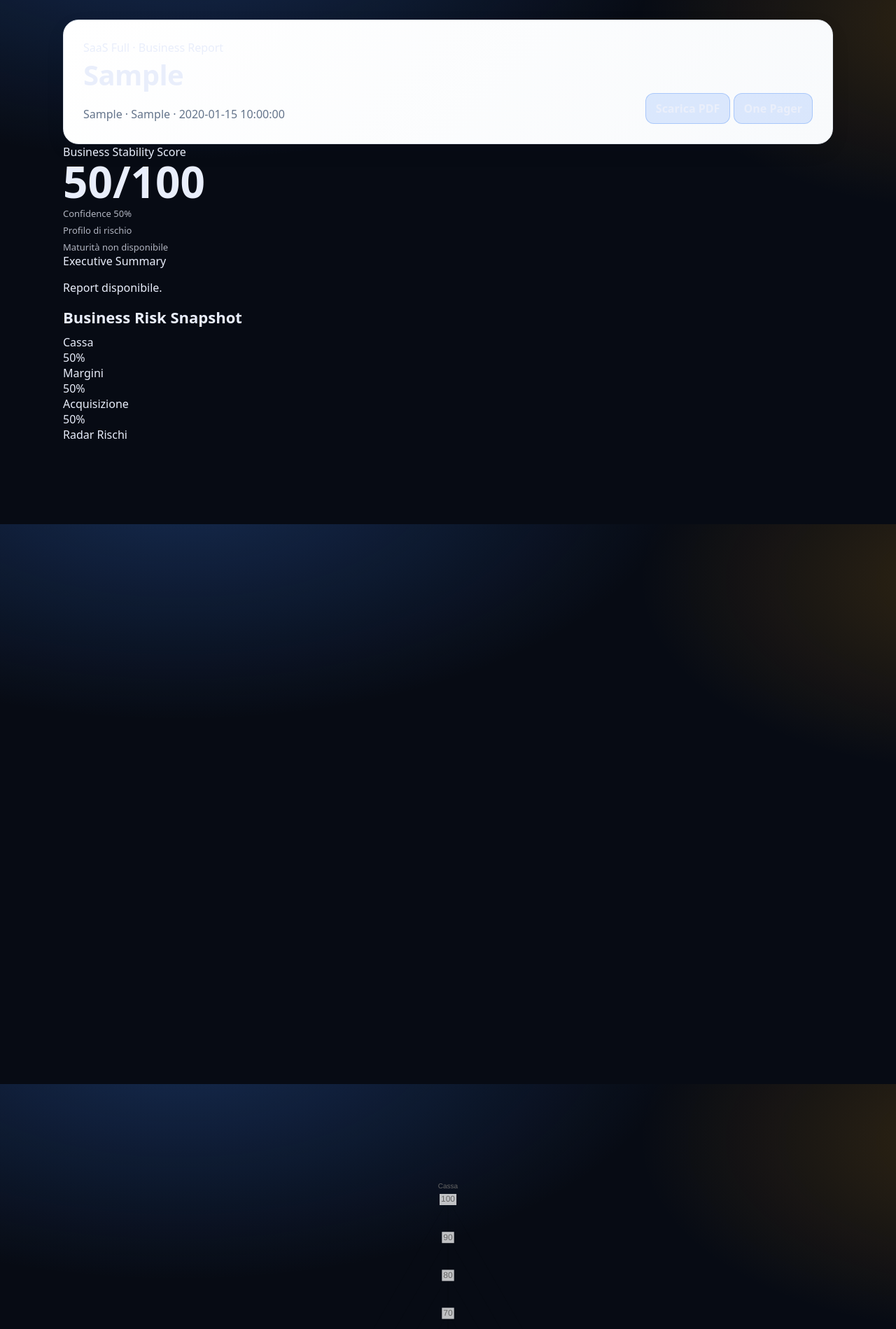
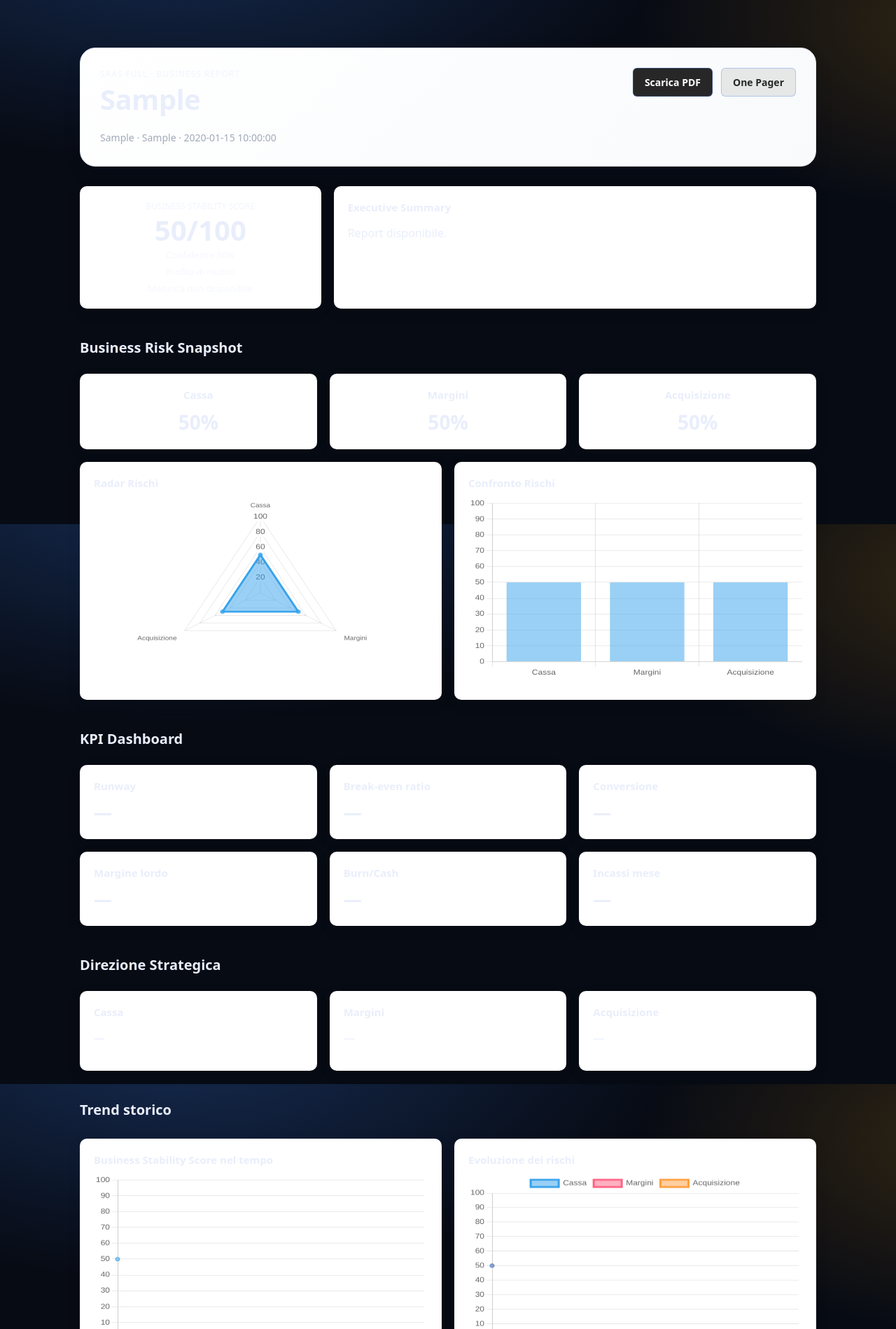
Before and after one commit to adiutorialessandro/saas_full, a Flask app: page /report/1 in a window 1280 px wide. Shown: the part 51-1950 px from the top of the page at 70% size. Run offline with Flask 3, Linux system fonts and the light colour scheme; a user stored in the database is signed in; tables that the repository leaves empty hold one stand-in row (values such as "Sample post").

Commit message:
Fix interactive report template and trend badges

```diff
--- a/app/routes/report.py
+++ b/app/routes/report.py
@@ -116,10 +116,42 @@
                 }
             )
 
+    delta = {
+        "score": None,
+        "cash": None,
+        "margini": None,
+        "acq": None,
+    }
+
+    if len(history) >= 2:
+        current = history[-1]
+        previous = history[-2]
+
+        try:
+            delta["score"] = round(float(current["overall_score"]) - float(previous["overall_score"]), 1)
+        except Exception:
+            delta["score"] = None
+
+        try:
+            delta["cash"] = round(float(current["cash"]) - float(previous["cash"]), 1)
+        except Exception:
+            delta["cash"] = None
+
+        try:
+            delta["margini"] = round(float(current["margini"]) - float(previous["margini"]), 1)
+        except Exception:
+            delta["margini"] = None
+
+        try:
+            delta["acq"] = round(float(current["acq"]) - float(previous["acq"]), 1)
+        except Exception:
+            delta["acq"] = None
+
     return render_template(
         "report_full.html",
         scan=scan,
         scan_meta=scan_meta,
         vm=vm,
         history=history,
+        delta=delta,
     )
--- a/app/static/css/report.css
+++ b/app/static/css/report.css
@@ -1,166 +1,251 @@
+/* ===============================
+REPORT LAYOUT
+=============================== */
+
 .report-wrap{
   max-width:1200px;
-  margin:0 auto;
-  padding:32px 20px 48px;
+  margin:auto;
+  padding:40px 24px 60px;
 }
+
+.report-section{
+  margin-top:42px;
+}
+
+.section-head{
+  display:flex;
+  align-items:center;
+  justify-content:space-between;
+  margin-bottom:14px;
+}
+
+.section-head h2{
+  font-size:20px;
+  font-weight:600;
+}
+
+
+/* ===============================
+HERO
+=============================== */
 
 .report-hero{
   display:flex;
   justify-content:space-between;
   align-items:flex-start;
-  gap:20px;
-  margin-bottom:24px;
+  margin-bottom:28px;
 }
 
 .report-kicker{
   font-size:12px;
-  letter-spacing:.08em;
   text-transform:uppercase;
-  opacity:.7;
-  margin-bottom:8px;
-}
-
-.report-hero h1{
-  margin:0;
-  font-size:34px;
-  line-height:1.1;
+  letter-spacing:1px;
+  opacity:.6;
 }
 
 .report-sub{
-  margin-top:8px;
-  opacity:.75;
+  opacity:.6;
+  font-size:14px;
 }
 
 .hero-actions{
   display:flex;
-  gap:10px;
-  flex-wrap:wrap;
+  gap:12px;
 }
 
-.hero-grid,
-.chart-grid,
-.grid-3{
+.btn{
+  padding:10px 16px;
+  border-radius:6px;
+  background:#111;
+  color:#fff;
+  text-decoration:none;
+  font-size:14px;
+}
+
+.btn-secondary{
+  background:#e5e5e5;
+  color:#111;
+}
+
+
+/* ===============================
+GRID
+=============================== */
+
+.hero-grid{
   display:grid;
-  grid-template-columns:repeat(3, minmax(0, 1fr));
+  grid-template-columns:1fr 2fr;
   gap:18px;
 }
 
-.hero-grid{
-  grid-template-columns:1fr 2fr;
-  margin-bottom:24px;
+.grid-3{
+  display:grid;
+  grid-template-columns:repeat(3,1fr);
+  gap:18px;
 }
 
-.report-section{
-  margin-top:28px;
+.chart-grid{
+  display:grid;
+  grid-template-columns:1fr 1fr;
+  gap:18px;
+  margin-top:18px;
 }
 
-.section-head{
-  margin-bottom:14px;
-}
 
-.section-head h2{
-  margin:0;
-  font-size:22px;
-}
+/* ===============================
+CARDS
+=============================== */
 
 .report-card{
   background:#fff;
-  border:1px solid rgba(15,23,42,.08);
-  border-radius:18px;
-  box-shadow:0 8px 24px rgba(15,23,42,.06);
+  border-radius:10px;
   padding:20px;
+  box-shadow:0 6px 20px rgba(0,0,0,0.08);
 }
 
 .card-title{
-  font-size:16px;
-  font-weight:700;
+  font-size:15px;
+  font-weight:600;
   margin-bottom:10px;
 }
 
 .card-label{
+  font-size:12px;
+  text-transform:uppercase;
+  opacity:.6;
+  margin-bottom:6px;
+}
+
+.muted{
   font-size:13px;
-  opacity:.7;
-  margin-bottom:8px;
+  opacity:.6;
+}
+
+.score-card{
+  text-align:center;
 }
 
 .score-big{
-  font-size:46px;
-  font-weight:800;
-  line-height:1;
-  margin-bottom:10px;
+  font-size:40px;
+  font-weight:700;
+  margin:6px 0;
 }
 
-.muted{
-  opacity:.72;
-  margin-top:6px;
+
+/* ===============================
+RISK
+=============================== */
+
+.risk-card{
+  text-align:center;
 }
 
-.risk-card .risk-value,
-.kpi-value{
-  font-size:30px;
-  font-weight:800;
+.risk-value{
+  font-size:28px;
+  font-weight:700;
 }
 
-.chart-grid .report-card{
-  min-height:320px;
+
+/* ===============================
+KPI
+=============================== */
+
+.kpi-value{
+  font-size:26px;
+  font-weight:700;
 }
 
-.chart-grid canvas{
-  width:100% !important;
-  height:250px !important;
-}
+
+/* ===============================
+ACTION PLAN
+=============================== */
 
 .plan-list{
   display:flex;
   flex-direction:column;
-  gap:16px;
+  gap:14px;
 }
 
 .plan-row{
-  display:grid;
-  grid-template-columns:140px 1fr;
-  gap:16px;
-  padding-bottom:14px;
-  border-bottom:1px solid rgba(15,23,42,.08);
-}
-
-.plan-row:last-child{
-  border-bottom:none;
-  padding-bottom:0;
+  display:flex;
+  gap:18px;
 }
 
 .plan-week{
-  font-weight:700;
+  font-weight:600;
+  min-width:120px;
 }
 
 .plan-action{
-  font-weight:600;
-  margin-bottom:6px;
+  font-weight:500;
 }
 
 .plan-meta{
-  opacity:.72;
-  font-size:14px;
+  font-size:13px;
+  opacity:.65;
 }
 
-@media (max-width: 900px){
-  .hero-grid,
-  .chart-grid,
-  .grid-3,
-  .report-hero{
-    grid-template-columns:1fr;
-    display:grid;
-  }
 
-  .plan-row{
-    grid-template-columns:1fr;
-  }
-}
-.chart-grid .report-card{
-  min-height: 340px;
+/* ===============================
+CHART
+=============================== */
+
+.report-card canvas{
+  width:100%!important;
+  height:260px!important;
 }
 
-.chart-grid canvas{
-  width: 100% !important;
-  height: 260px !important;
+.chart-grid .report-card{
+  min-height:340px;
 }
+
+
+/* ===============================
+RESPONSIVE
+=============================== */
+
+@media (max-width:1000px){
+
+.hero-grid{
+grid-template-columns:1fr;
+}
+
+.grid-3{
+grid-template-columns:1fr;
+}
+
+.chart-grid{
+grid-template-columns:1fr;
+}
+
+.report-wrap{
+padding:28px 18px 40px;
+}
+
+}
+
+.trend-badge{
+  display:inline-flex;
+  align-items:center;
+  gap:6px;
+  margin-top:10px;
+  padding:6px 10px;
+  border-radius:999px;
+  font-size:12px;
+  font-weight:600;
+}
+
+.trend-up{
+  background:rgba(16,185,129,.12);
+  color:#059669;
+}
+
+.trend-down{
+  background:rgba(239,68,68,.12);
+  color:#dc2626;
+}
+
+.trend-flat{
+  background:rgba(100,116,139,.12);
+  color:#475569;
+}
--- /dev/null
+++ b/app/templates/report_full.html
@@ -0,0 +1,399 @@
+{% extends "base.html" %}
+{% block content %}
+<link rel="stylesheet" href="{{ url_for('static', filename='css/report.css') }}">
+<script src="https://cdn.jsdelivr.net/npm/chart.js"></script>
+
+<div class="report-wrap">
+  <div class="report-hero">
+    <div>
+      <div class="report-kicker">SaaS Full · Business Report</div>
+      <h1>{{ scan_meta.settore }}</h1>
+      <div class="report-sub">
+        {{ scan_meta.modello }} · {{ scan_meta.mese }}
+        {% if scan_meta.created_at %} · {{ scan_meta.created_at }}{% endif %}
+      </div>
+    </div>
+
+    <div class="hero-actions">
+      <a class="btn" href="{{ url_for('scans.scan_pdf', scan_id=scan.id) }}">Scarica PDF</a>
+      <a class="btn btn-secondary" href="{{ url_for('scans.scan_onepager', scan_id=scan.id) }}">One Pager</a>
+    </div>
+  </div>
+
+  <section class="hero-grid">
+    <div class="report-card score-card">
+      <div class="card-label">Business Stability Score</div>
+      <div class="score-big">{{ vm.state.overall_score or 50 }}/100</div>
+
+      {% if delta and delta.score is not none %}
+        <div class="trend-badge {% if delta.score > 0 %}trend-up{% elif delta.score < 0 %}trend-down{% else %}trend-flat{% endif %}">
+          {% if delta.score > 0 %}
+            ↑ +{{ delta.score }}
+          {% elif delta.score < 0 %}
+            ↓ {{ delta.score }}
+          {% else %}
+            → {{ delta.score }}
+          {% endif %}
+          vs scan precedente
+        </div>
+      {% endif %}
+
+      <div class="muted">Confidence {{ vm.state.confidence or 50 }}%</div>
+      <div class="muted">{{ vm.state.risk_profile }}</div>
+      <div class="muted">{{ vm.state.maturity_label }}</div>
+    </div>
+
+    <div class="report-card">
+      <div class="card-title">Executive Summary</div>
+      <p>{{ vm.state.summary }}</p>
+    </div>
+  </section>
+
+  <section class="report-section">
+    <div class="section-head">
+      <h2>Business Risk Snapshot</h2>
+    </div>
+
+    <div class="grid-3">
+      <div class="report-card risk-card">
+        <div class="card-title">Cassa</div>
+        <div class="risk-value">{{ ((vm.risks.cash or 0) * 100)|round|int }}%</div>
+        {% if delta and delta.cash is not none %}
+          <div class="trend-badge {% if delta.cash < 0 %}trend-up{% elif delta.cash > 0 %}trend-down{% else %}trend-flat{% endif %}">
+            {% if delta.cash < 0 %}
+              ↑ {{ delta.cash|abs }}
+            {% elif delta.cash > 0 %}
+              ↓ +{{ delta.cash }}
+            {% else %}
+              → {{ delta.cash }}
+            {% endif %}
+            vs precedente
+          </div>
+        {% endif %}
+      </div>
+
+      <div class="report-card risk-card">
+        <div class="card-title">Margini</div>
+        <div class="risk-value">{{ ((vm.risks.margini or 0) * 100)|round|int }}%</div>
+        {% if delta and delta.margini is not none %}
+          <div class="trend-badge {% if delta.margini < 0 %}trend-up{% elif delta.margini > 0 %}trend-down{% else %}trend-flat{% endif %}">
+            {% if delta.margini < 0 %}
+              ↑ {{ delta.margini|abs }}
+            {% elif delta.margini > 0 %}
+              ↓ +{{ delta.margini }}
+            {% else %}
+              → {{ delta.margini }}
+            {% endif %}
+            vs precedente
+          </div>
+        {% endif %}
+      </div>
+
+      <div class="report-card risk-card">
+        <div class="card-title">Acquisizione</div>
+        <div class="risk-value">{{ ((vm.risks.acq or 0) * 100)|round|int }}%</div>
+        {% if delta and delta.acq is not none %}
+          <div class="trend-badge {% if delta.acq < 0 %}trend-up{% elif delta.acq > 0 %}trend-down{% else %}trend-flat{% endif %}">
+            {% if delta.acq < 0 %}
+              ↑ {{ delta.acq|abs }}
+            {% elif delta.acq > 0 %}
+              ↓ +{{ delta.acq }}
+            {% else %}
+              → {{ delta.acq }}
+            {% endif %}
+            vs precedente
+          </div>
+        {% endif %}
+      </div>
+    </div>
+
+    <div class="chart-grid">
+      <div class="report-card">
+        <div class="card-title">Radar Rischi</div>
+        <canvas id="riskRadar"></canvas>
+      </div>
+      <div class="report-card">
+        <div class="card-title">Confronto Rischi</div>
+        <canvas id="riskBars"></canvas>
+      </div>
+    </div>
+  </section>
+
+  <section class="report-section">
+    <div class="section-head">
+      <h2>KPI Dashboard</h2>
+    </div>
+
+    <div class="grid-3">
+      <div class="report-card">
+        <div class="card-title">Runway</div>
+        <div class="kpi-value">
+          {% if vm.kpi.runway_mesi is not none %}
+            {{ "%.1f"|format(vm.kpi.runway_mesi) }} mesi
+          {% else %}
+            —
+          {% endif %}
+        </div>
+      </div>
+
+      <div class="report-card">
+        <div class="card-title">Break-even ratio</div>
+        <div class="kpi-value">
+          {% if vm.kpi.break_even_ratio is not none %}
+            {{ "%.2f"|format(vm.kpi.break_even_ratio) }}
+          {% else %}
+            —
+          {% endif %}
+        </div>
+      </div>
+
+      <div class="report-card">
+        <div class="card-title">Conversione</div>
+        <div class="kpi-value">
+          {% if vm.kpi.conversione is not none %}
+            {{ "%.1f"|format((vm.kpi.conversione if vm.kpi.conversione <= 1 else vm.kpi.conversione / 100) * 100) }}%
+          {% else %}
+            —
+          {% endif %}
+        </div>
+      </div>
+
+      <div class="report-card">
+        <div class="card-title">Margine lordo</div>
+        <div class="kpi-value">
+          {% if vm.kpi.margine_pct is not none %}
+            {{ "%.1f"|format((vm.kpi.margine_pct if vm.kpi.margine_pct <= 1 else vm.kpi.margine_pct / 100) * 100) }}%
+          {% else %}
+            —
+          {% endif %}
+        </div>
+      </div>
+
+      <div class="report-card">
+        <div class="card-title">Burn/Cash</div>
+        <div class="kpi-value">
+          {% if vm.kpi.burn_cash_ratio is not none %}
+            {{ "%.1f"|format((vm.kpi.burn_cash_ratio if vm.kpi.burn_cash_ratio <= 1 else vm.kpi.burn_cash_ratio / 100) * 100) }}%
+          {% else %}
+            —
+          {% endif %}
+        </div>
+      </div>
+
+      <div class="report-card">
+        <div class="card-title">Incassi mese</div>
+        <div class="kpi-value">
+          {% if vm.kpi.incassi_mese is not none %}
+            € {{ "%.0f"|format(vm.kpi.incassi_mese) }}
+          {% else %}
+            —
+          {% endif %}
+        </div>
+      </div>
+    </div>
+  </section>
+
+  <section class="report-section">
+    <div class="section-head">
+      <h2>Direzione Strategica</h2>
+    </div>
+
+    <div class="grid-3">
+      <div class="report-card">
+        <div class="card-title">Cassa</div>
+        <p>{{ vm.decisions.cash or "—" }}</p>
+      </div>
+      <div class="report-card">
+        <div class="card-title">Margini</div>
+        <p>{{ vm.decisions.margini or "—" }}</p>
+      </div>
+      <div class="report-card">
+        <div class="card-title">Acquisizione</div>
+        <p>{{ vm.decisions.acq or "—" }}</p>
+      </div>
+    </div>
+  </section>
+
+  <section class="report-section">
+    <div class="section-head">
+      <h2>Trend storico</h2>
+    </div>
+
+    <div class="chart-grid">
+      <div class="report-card">
+        <div class="card-title">Business Stability Score nel tempo</div>
+        <canvas id="trendScore"></canvas>
+      </div>
+      <div class="report-card">
+        <div class="card-title">Evoluzione dei rischi</div>
+        <canvas id="trendRisks"></canvas>
+      </div>
+    </div>
+  </section>
+
+  <section class="report-section">
+    <div class="section-head">
+      <h2>Action Plan</h2>
+    </div>
+
+    <div class="report-card">
+      {% if vm.plan_tasks %}
+        <div class="plan-list">
+          {% for item in vm.plan_tasks %}
+            <div class="plan-row">
+              <div class="plan-week">Settimana {{ item.week }}</div>
+              <div class="plan-main">
+                <div class="plan-action">{{ item.action }}</div>
+                <div class="plan-meta">
+                  Owner: {{ item.owner }} · KPI: {{ item.target_kpi }} · Target: {{ item.target_value }}
+                </div>
+              </div>
+            </div>
+          {% endfor %}
+        </div>
+      {% elif vm.action_plan %}
+        <ol class="action-plan-pro">
+          {% for item in vm.action_plan %}
+            <li>{{ item }}</li>
+          {% endfor %}
+        </ol>
+      {% else %}
+        <p>Nessun piano disponibile.</p>
+      {% endif %}
+    </div>
+  </section>
+</div>
+
+<script>
+  const riskValues = [
+    {{ ((vm.risks.cash or 0) * 100)|round(1) }},
+    {{ ((vm.risks.margini or 0) * 100)|round(1) }},
+    {{ ((vm.risks.acq or 0) * 100)|round(1) }}
+  ];
+
+  new Chart(document.getElementById('riskRadar'), {
+    type: 'radar',
+    data: {
+      labels: ['Cassa', 'Margini', 'Acquisizione'],
+      datasets: [{
+        label: 'Rischio %',
+        data: riskValues
+      }]
+    },
+    options: {
+      responsive: true,
+      maintainAspectRatio: false,
+      scales: {
+        r: {
+          min: 0,
+          max: 100
+        }
+      },
+      plugins: {
+        legend: { display: false }
+      }
+    }
+  });
+
+  new Chart(document.getElementById('riskBars'), {
+    type: 'bar',
+    data: {
+      labels: ['Cassa', 'Margini', 'Acquisizione'],
+      datasets: [{
+        label: 'Rischio %',
+        data: riskValues
+      }]
+    },
+    options: {
+      responsive: true,
+      maintainAspectRatio: false,
+      plugins: {
+        legend: { display: false }
+      },
+      scales: {
+        y: {
+          min: 0,
+          max: 100
+        }
+      }
+    }
+  });
+
+  const historyLabels = [
+    {% for h in history %}
+      "{{ h.label }}",
+    {% endfor %}
+  ];
+
+  const historyScores = [
+    {% for h in history %}
+      {{ h.overall_score or 50 }},
+    {% endfor %}
+  ];
+
+  const historyCash = [
+    {% for h in history %}
+      {{ h.cash or 50 }},
+    {% endfor %}
+  ];
+
+  const historyMargini = [
+    {% for h in history %}
+      {{ h.margini or 50 }},
+    {% endfor %}
+  ];
+
+  const historyAcq = [
+    {% for h in history %}
+      {{ h.acq or 50 }},
+    {% endfor %}
+  ];
+
+  new Chart(document.getElementById('trendScore'), {
+    type: 'line',
+    data: {
+      labels: historyLabels,
+      datasets: [{
+        label: 'Business Stability Score',
+        data: historyScores,
+        tension: 0.3
+      }]
+    },
+    options: {
+      responsive: true,
+      maintainAspectRatio: false,
+      plugins: {
+        legend: { display: false }
+      },
+      scales: {
+        y: {
+          min: 0,
+          max: 100
+        }
+      }
+    }
+  });
+
+  new Chart(document.getElementById('trendRisks'), {
+    type: 'line',
+    data: {
+      labels: historyLabels,
+      datasets: [
+        { label: 'Cassa', data: historyCash, tension: 0.3 },
+        { label: 'Margini', data: historyMargini, tension: 0.3 },
+        { label: 'Acquisizione', data: historyAcq, tension: 0.3 }
+      ]
+    },
+    options: {
+      responsive: true,
+      maintainAspectRatio: false,
+      scales: {
+        y: {
+          min: 0,
+          max: 100
+        }
+      }
+    }
+  });
+</script>
+{% endblock %}
```
